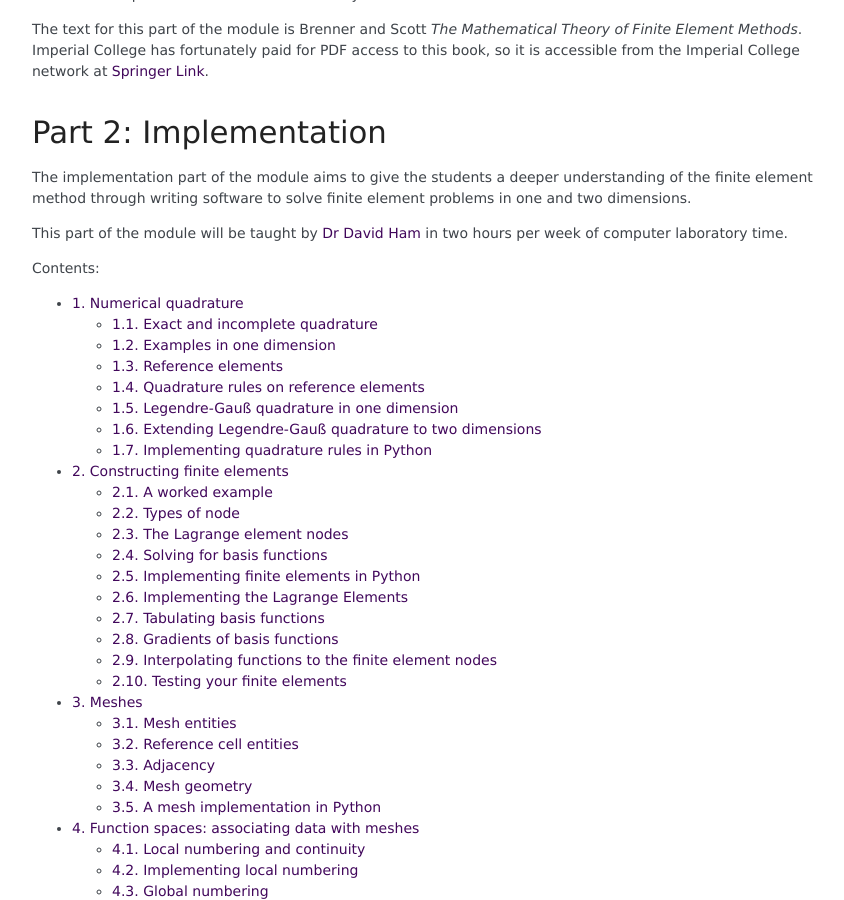
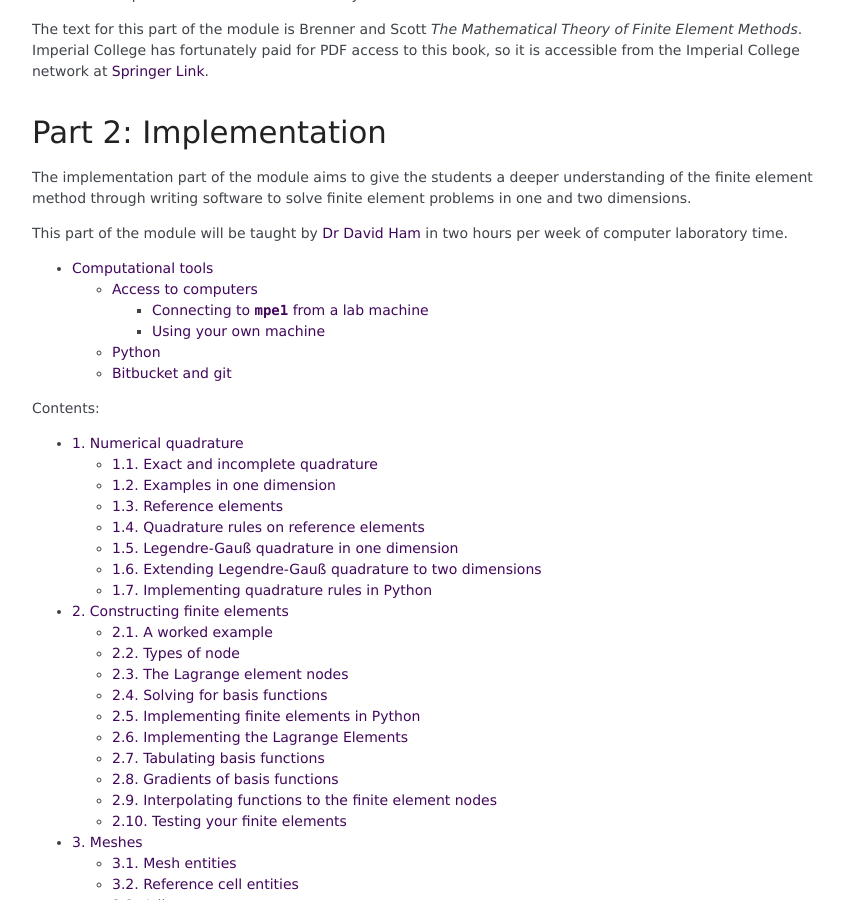
Before and after one commit to finite-element/finite-element-course, a Sphinx documentation site: the page built from doc/source/index.rst, in a window 1280 px wide and 900 px high, scrolled down 571 px. Shown: the whole window, without its empty margins (163-1007 px from the left). Built offline with Sphinx 7.4.7, drawn with Linux system fonts in a browser that asks for light colours; some of the changed lines change nothing that is shown.

Commit message:
tools documentation

```diff
--- a/doc/source/index.rst
+++ b/doc/source/index.rst
@@ -36,6 +36,10 @@ This part of the module will be taught by `Dr David Ham
 <http://www.imperial.ac.uk/people/david.ham>`_ in two hours per week
 of computer laboratory time.
 
+.. toctree::
+
+   tools
+
 Contents:
 
 .. toctree::
--- /dev/null
+++ b/doc/source/tools.rst
@@ -0,0 +1,55 @@
+Computational tools
+===================
+
+Access to computers
+-------------------
+
+You'll need access to a suitable computer for the implementation
+work. If you have your own laptop running Linux (or possibly MacOS)
+then you are welcome to use that. It may be possible to do the module
+using a Python installation on Windows, but this is a very unsupported
+option. For other Department of Mathematics students, the server
+``mpe1.ma.ac.uk.uk`` is available for your work on this module and can
+be accessed over ssh from anywhere on the Imperial network.
+
+Connecting to ``mpe1`` from a lab machine
+~~~~~~~~~~~~~~~~~~~~~~~~~~~~~~~~~~~~~~~~~
+
+TBC.
+
+Using your own machine
+~~~~~~~~~~~~~~~~~~~~~~
+
+If you plan to use your own machine for the module, you will need a
+basic scientific Python toolchain and the visualisation package
+Paraview. On Ubuntu and its relatives, this can be achieved with::
+
+  sudo apt-get install ipython python-scipy python-pytest python-matplotlib paraview
+
+If you wish to use MacOS then please consult the lecturer as we will
+have to work through the install for that operating system.
+
+Python
+------
+
+Your implementation will be written in Python based on a code skeleton
+provided. This means that you'll need a certain familiarity with the
+Python language. But don't panic! Python is a very easy language to
+work with.
+
+If you haven't done any Python before, then go through `the official
+Python tutorial <https://docs.python.org/2/tutorial/index.html>`_. If
+you have done a little Python, one feature we will be using a lot is
+classes, so if that is new to you you should at least review `the
+classes chapter <https://docs.python.org/2/tutorial/classes.html>`_.
+
+The Matlab-like array features of Python are provided by `Numpy
+<http://www.numpy.org/>`_ for which there is a `helpful tutorial
+<http://wiki.scipy.org/Tentative_NumPy_Tutorial>`_. There is also a
+handy `guide for Matlab users
+<http://wiki.scipy.org/NumPy_for_Matlab_Users>`_. In that context, the
+code provided in this course will always use Numpy arrays, and never
+Numpy matrices.
+
+Bitbucket and git
+-----------------
```
